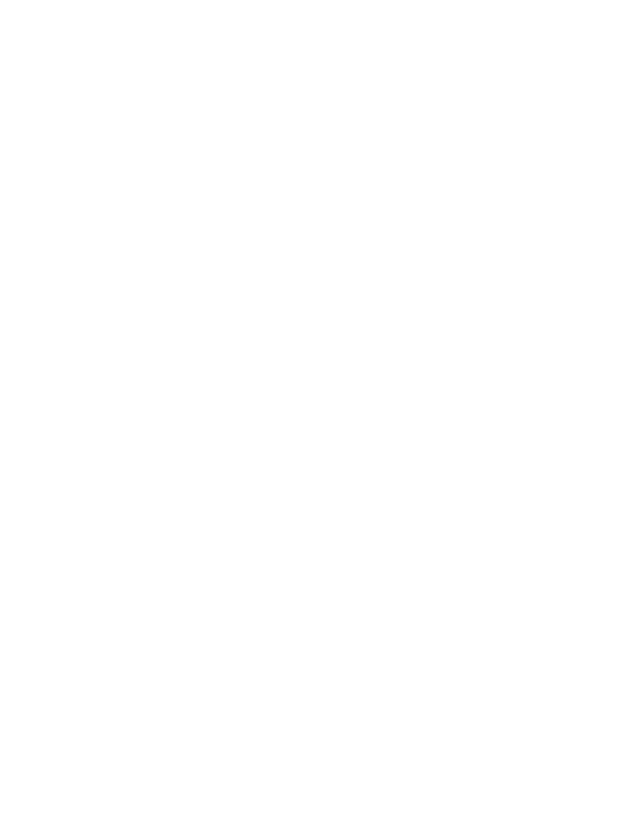
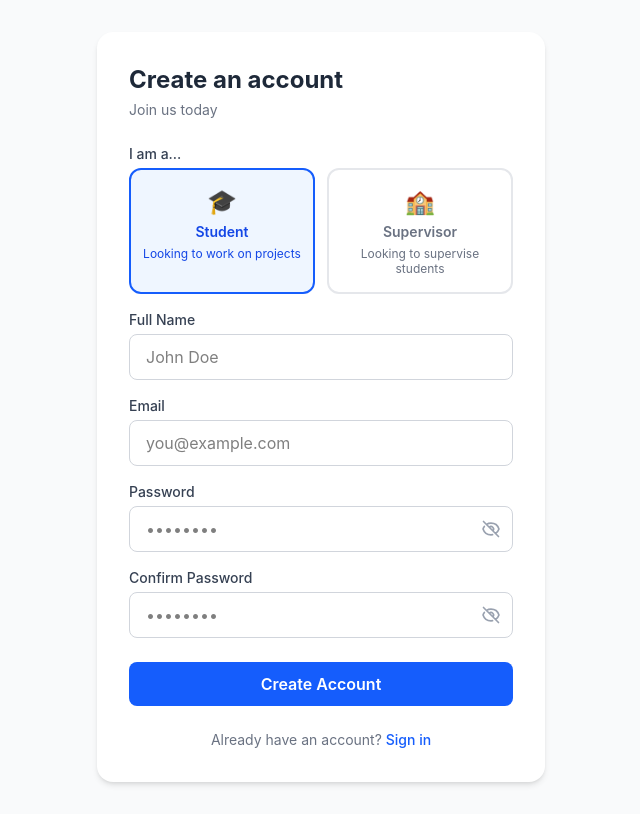
Before and after one commit to SDGP-Clovio/clovio-platform, a React app in the folder frontend/: page /signup in a window 1280 px wide. Shown: the whole page, without its empty margins (319-959 px from the left). Built offline with nearby package versions, Linux system fonts and the light colour scheme; the HTML template or start-up script is replaced by a standard one.

Commit message:
configure react router with login and sign up pages

```diff
--- a/frontend/src/App.tsx
+++ b/frontend/src/App.tsx
@@ -1,9 +1,15 @@
-import { useState } from 'react'
-
-import './App.css'
+import { Routes, Route, Navigate } from "react-router-dom";
+import LoginPage from "./pages/LoginPage";
+import SignupPage from "./pages/SignupPage";
 
 function App() {
-
+  return (
+    <Routes>
+      <Route path="/" element={<Navigate to="/login" replace />} />
+      <Route path="/login" element={<LoginPage />} />
+      <Route path="/signup" element={<SignupPage />} />
+    </Routes>
+  );
 }
 
 export default App;
--- a/frontend/src/components/auth/SignupForm.tsx
+++ b/frontend/src/components/auth/SignupForm.tsx
@@ -90,7 +90,7 @@
             <span className="text-xl sm:text-2xl">🎓</span>
             <span className="font-semibold text-xs sm:text-sm">Student</span>
             <span className="text-xs text-center leading-tight hidden sm:block">
-              Looking for a supervisor
+              Looking to work on projects
             </span>
           </button>
 
--- a/frontend/src/main.tsx
+++ b/frontend/src/main.tsx
@@ -1,11 +1,13 @@
-import { StrictMode } from 'react'
-import { createRoot } from 'react-dom/client'
-import './index.css'
-import App from './App.tsx'
+import { StrictMode } from "react";
+import { createRoot } from "react-dom/client";
+import { BrowserRouter } from "react-router-dom";
+import "./index.css";
+import App from "./App.tsx";
 
-
-createRoot(document.getElementById('root')!).render(
+createRoot(document.getElementById("root")!).render(
   <StrictMode>
-
-  </StrictMode>,
-)
+    <BrowserRouter>
+      <App />
+    </BrowserRouter>
+  </StrictMode>
+);
```
